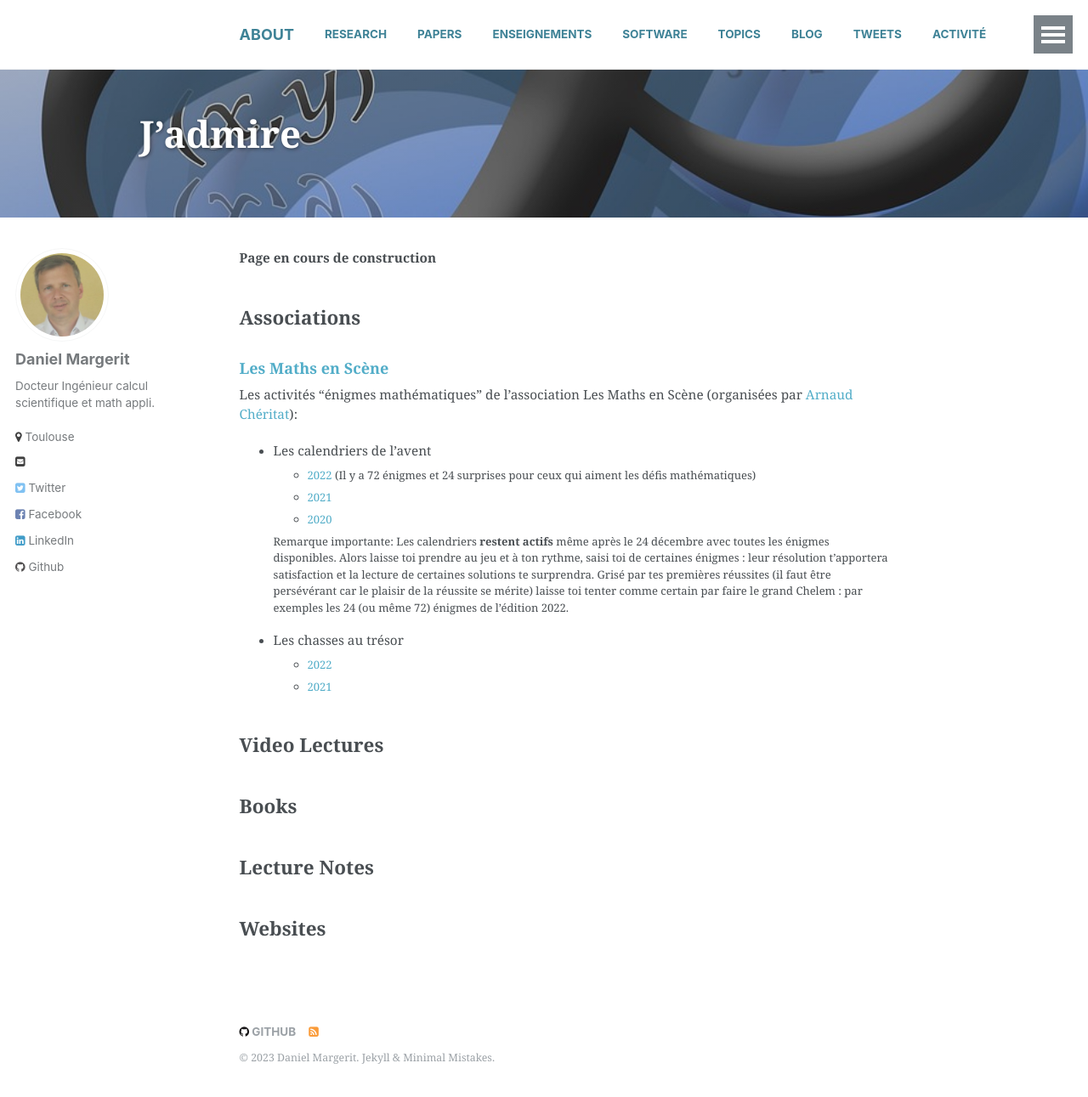
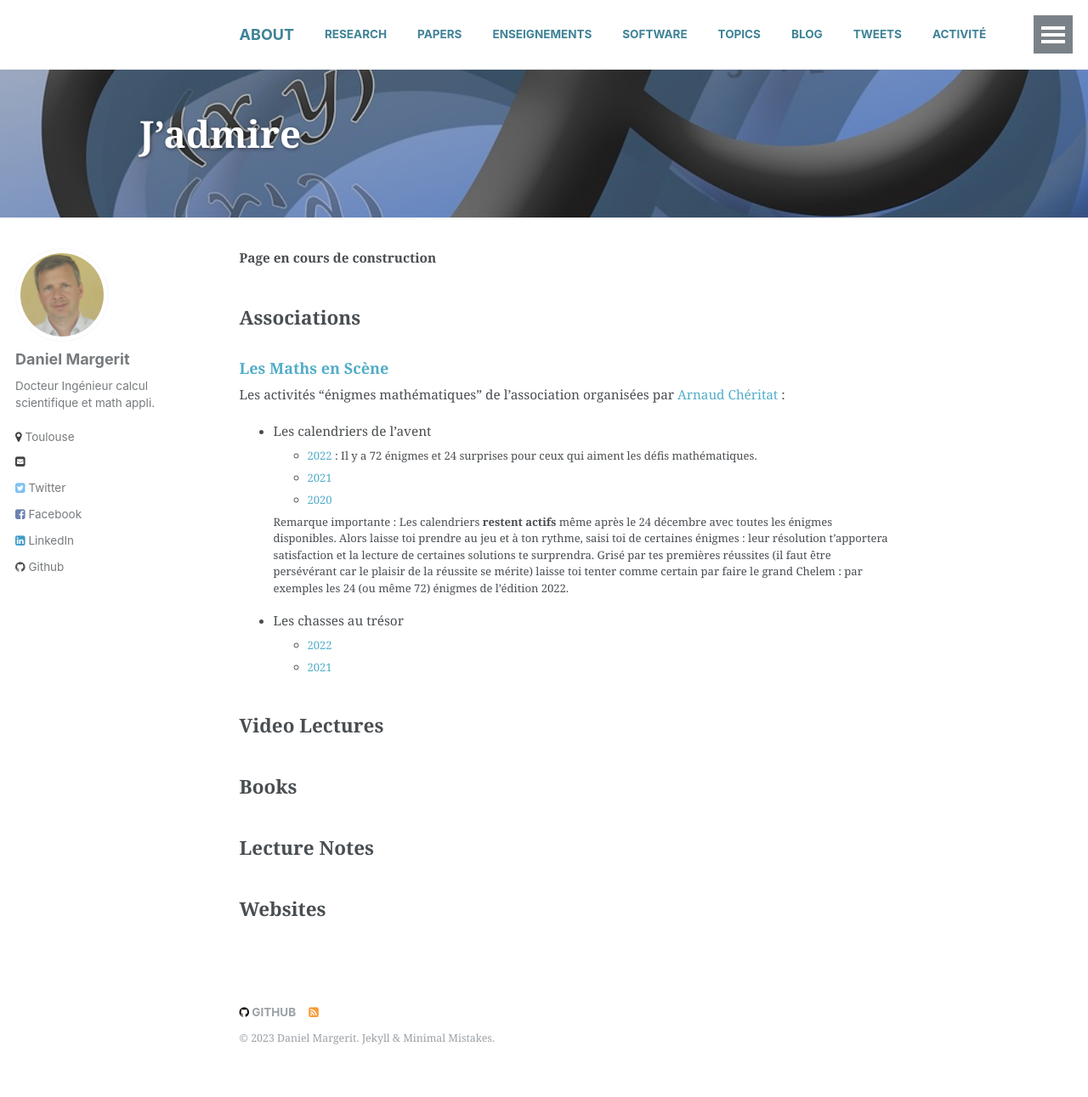
Before and after one commit to danielmargerit/danielmargerit.github.io, a Jekyll site: the page built from _pages/like.md, in a window 1280 px wide and 1308 px high. Shown: the top 1291 px of the window at 85% size. Built offline with Jekyll 4.4.1, drawn with Linux system fonts in a browser that asks for light colours.

Commit message:
[activity like] small updates

```diff
--- a/_pages/like.md
+++ b/_pages/like.md
@@ -12,13 +12,13 @@ header:
 ## Associations
 
 ### [Les Maths en Scène](https://lesmathsenscene.fr/)
-Les activités "énigmes mathématiques" de l'association Les Maths en Scène (organisées par [Arnaud Chéritat](https://www.math.univ-toulouse.fr/~cheritat/)):
+Les activités "énigmes mathématiques" de l'association organisées par [Arnaud Chéritat](https://www.math.univ-toulouse.fr/~cheritat/) :
 - Les calendriers de l'avent
-	- [2022](https://jeux.lesmathsenscene.fr/avent-2022/) (Il y a 72 énigmes et 24 surprises pour ceux qui aiment les défis mathématiques)
+	- [2022](https://jeux.lesmathsenscene.fr/avent-2022/) : Il y a 72 énigmes et 24 surprises pour ceux qui aiment les défis mathématiques.
 	- [2021](https://jeux.lesmathsenscene.fr/avent-2021/)
 	- [2020](https://jeux.lesmathsenscene.fr/avent-2020/)
 
-	Remarque importante: Les calendriers **restent actifs** même après le 24 décembre avec toutes les énigmes disponibles.
+	Remarque importante : Les calendriers **restent actifs** même après le 24 décembre avec toutes les énigmes disponibles.
 	Alors laisse toi prendre au jeu et à ton rythme, saisi toi de certaines énigmes : leur résolution t’apportera satisfaction et la lecture de certaines solutions te surprendra. Grisé par tes premières réussites (il faut être persévérant car le plaisir de la réussite se mérite)
 	laisse toi tenter comme certain par faire le grand Chelem : par exemples les 24 (ou même 72) énigmes de l’édition 2022.
  - Les chasses au trésor
```
Also changed, not shown: _pages/activity.md (+1 -1 lines).
